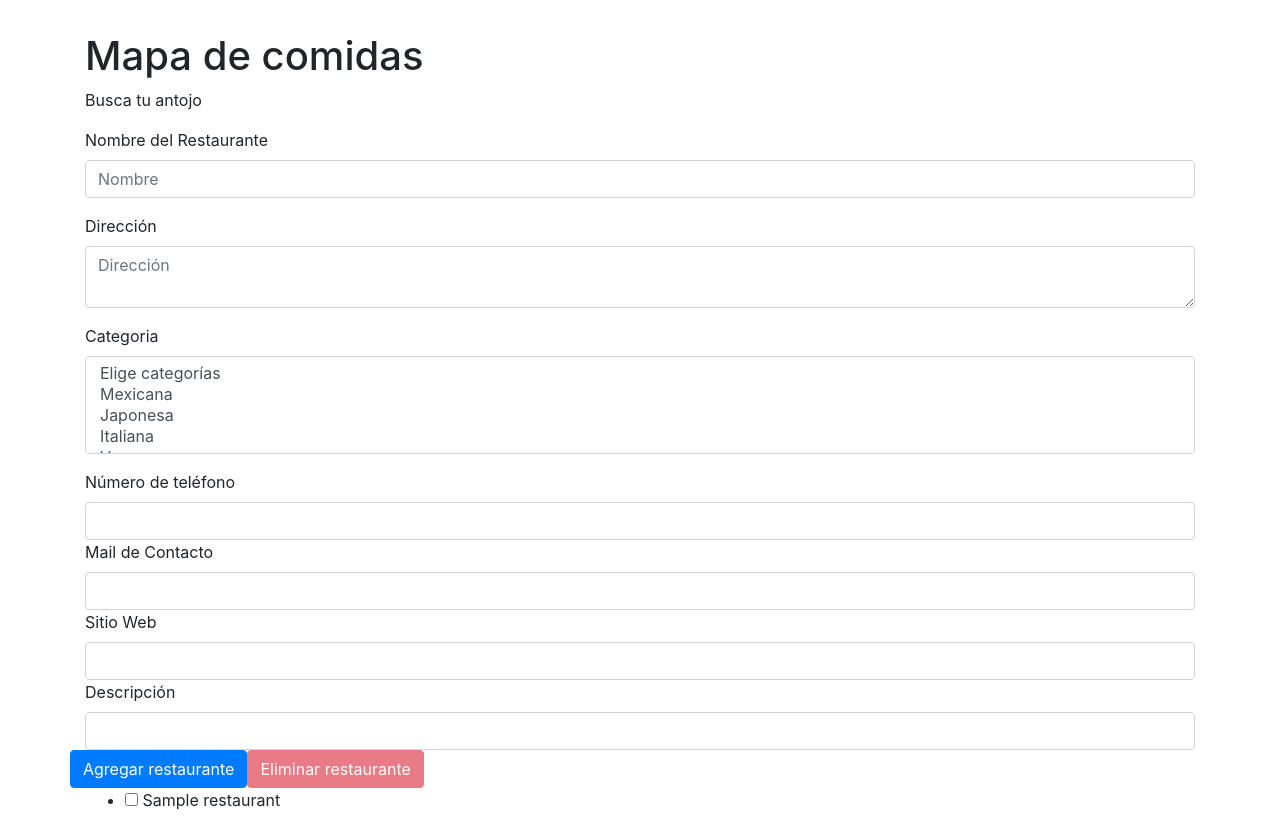
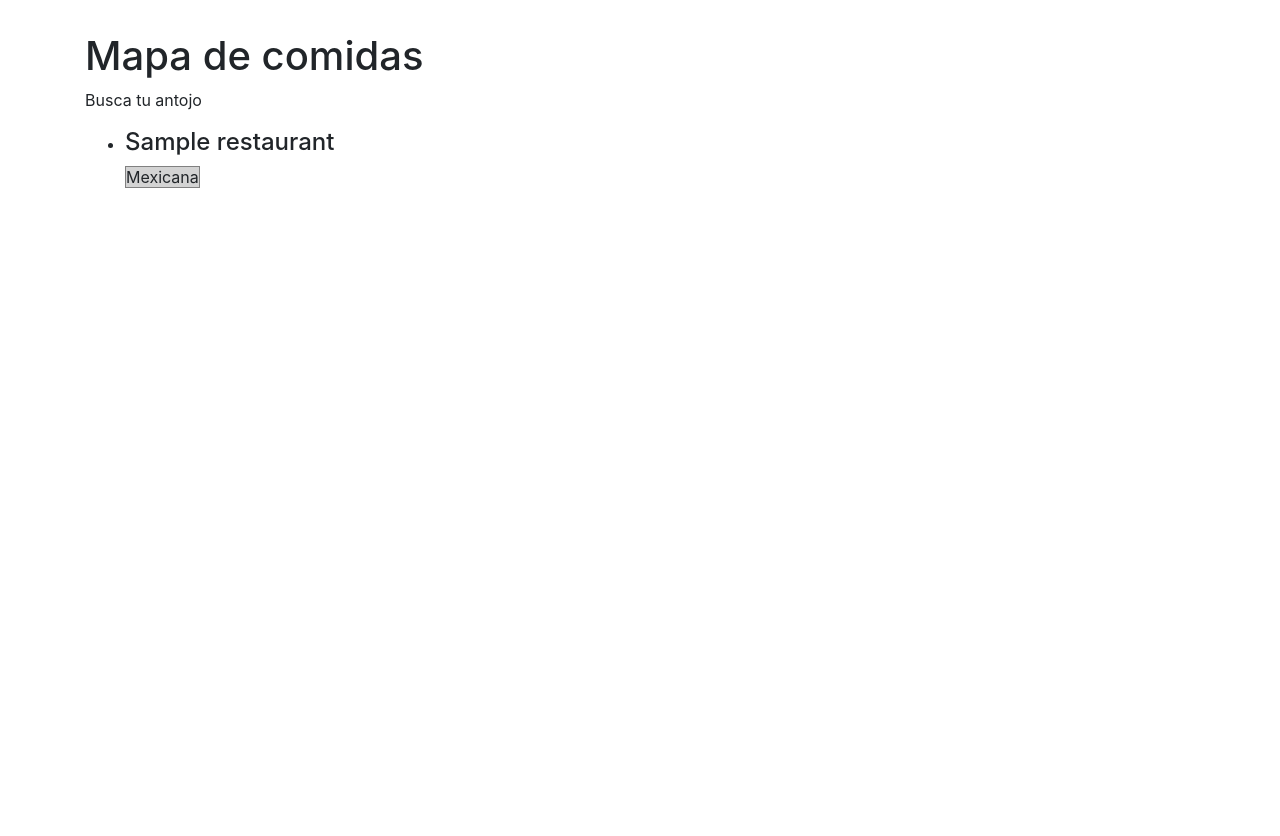
Before and after one commit to DCC-CC4401/2024-2-CC4401-grupo-2, a Django app: template todoapp/templates/todoapp/restaurantes.html in a window 1280 px wide. After the commit the page ends 188 px from the top, so only its background shows below. Run offline with Django 3.2, Linux system fonts and the light colour scheme; data comes from the database, SQL or seed files in the repository; tables that the repository leaves empty hold one stand-in row (values such as "Sample post"); the template is opened without the code that fills it: values that come from a table or form of the project are taken from there, most other values are stand-ins (such as "Sample title", 1, 10 or a date in 2020); some libraries are stand-ins or nearby versions.

Commit message:
ADD: /restaurant_list page ADD: comunas to Admin page

```diff
--- a/comunas/models.py
+++ b/comunas/models.py
@@ -1,4 +1,4 @@
-from django.db import models
+
 
 # Create your models here.
 
--- a/todoapp/admin.py
+++ b/todoapp/admin.py
@@ -3,8 +3,10 @@ from django.contrib import admin
 # Register your models here.
 from todoapp.models import User, Tarea, Restaurant
 from categorias.models import Categoria
+from comunas.models import Comuna
 
 admin.site.register(Categoria)
 admin.site.register(User)
 admin.site.register(Tarea)
 admin.site.register(Restaurant)
+admin.site.register(Comuna)
--- a/todoapp/templates/todoapp/restaurantes.html
+++ b/todoapp/templates/todoapp/restaurantes.html
@@ -12,57 +12,16 @@
             <h1>Mapa de comidas</h1>
             <p class="tagline">Busca tu antojo</p>
             <!-- Fin encabezado -->
-            <form action="" method="post">
-                {% csrf_token %} <!-- csrf token for basic security -->
-                   <!-- Formulario de nueva tarea-->
-                <div class="form-group">
-                    <label for="name">Nombre del Restaurante</label>
-                    <input type="text" id="name" class="form-control" placeholder="Nombre" name="name" required>
-                </div>
-                <div class="form-group">
-                    <label for="address">Dirección</label>
-                    <textarea  id="address" class="form-control" placeholder="Dirección" name="address" required></textarea>
-                </div>
-                <div class="form-group">
-                    <label for="categorias">Categoria</label>
-                    <select id="categorias"  class="form-control" name="categorias" multiple>
-                    <option class="disabled" value="">Elige categorías</option>
-                    {% for categoria in categorias %}
-                       <option class="" value="{{ categoria.nombre }}" name="{{ categoria.nombre }}">{{ categoria.nombre }}</option>
-                    {% endfor %}
-                    </select>
-                </div>
-                <div>
-                    <label for="phone">Número de teléfono</label>
-                    <input type="text" id="phone" class="form-control" placeholder="" name="phone" required>
-                </div>
-                <div>
-                    <label for="email">Mail de Contacto</label>
-                    <input type="text" id="email" class="form-control" placeholder="" name="email" required>
-                </div>
-                <div>
-                    <label for="website">Sitio Web</label>
-                    <input type="text" id="website" class="form-control" placeholder="" name="website" required>
-                </div>
-                <div>
-                    <label for="description">Descripción</label>
-                    <input type="text" id="description" class="form-control" placeholder="" name="description" required>
-                </div>
-                <!-- Fin formulario de nueva tarea -->
-                <!-- Botones para agregar o eliminar tarea -->
-                <div class="row">
-                    <button class="btn btn-primary" name="restaurantAdd" type="submit"><i class="fa fa-plus icon"></i>Agregar restaurante</button>
-                    <button disabled class="btn btn-danger" name="restaurantDelete" formnovalidate="" type="submit" onclick="$('input#sublist').click();"><i class="fa fa-trash-o icon"></i>Eliminar restaurante</button>
-                </div>
-                <!-- Fin botones para agregar o eliminar tarea -->
                  <!-- Lista de las tareas existentes -->
                 <ul class="taskList">
-                {% for restaurante in restaurantes %} <!-- django template lang - for loop -->
-                    <li class="taskItem">
-                        <input type="checkbox" class="taskCheckbox" name="checkedbox" id="{{ restaurant.id }}" value="{{ restaurant.id }}">
-                        <label for="{{ restaurant.id }}"><span class="complete-">{{ restaurant.name }}</span></label>
-                        <span class="categoria-{{ restaurant.categoria }}">{{ restaurant.categoria }}</span>
+                {% for restaurant in restaurantes %} <!-- django template lang - for loop -->
+                    <li class="unstyled">
+                        <h4 for="{{ restaurant.id }}"><span class="complete-">{{ restaurant.name }}</span></h4>
+                            {% for categoria in restaurant.categorias.all %}
+                                <span style="border:thin solid grey; background-color:lightgrey" class="categoria-{{ restaurant.categorias }}"> {{categoria}} </span>
+                            {% endfor %}
                     </li>
+
                 {% endfor %}
                 </ul>
             <!-- Fin de la lista de tareas existentes-->
--- a/todoapp/urls.py
+++ b/todoapp/urls.py
@@ -6,5 +6,5 @@ urlpatterns = [
     path('register', views.register_user, name='register_user'),
     path('add-restaurant', views.add_restaurant, name='add_restaurant'),
     path('register_restaurant/', views.add_restaurant, name='register_restaurant'),
-
+    path('restaurant_list', views.restaurant_list, name='restaurant_list'),
 ]
```
Also changed, not shown: todoapp/views.py (+8 -0 lines), categorias/migrations/0002_alter_categoria_id.py (added), todoapp/migrations/0005_merge_0003_merge_20241013_2124_0004_restaurant.py (added), todoapp/migrations/0006_auto_20241014_1310.py (added).
